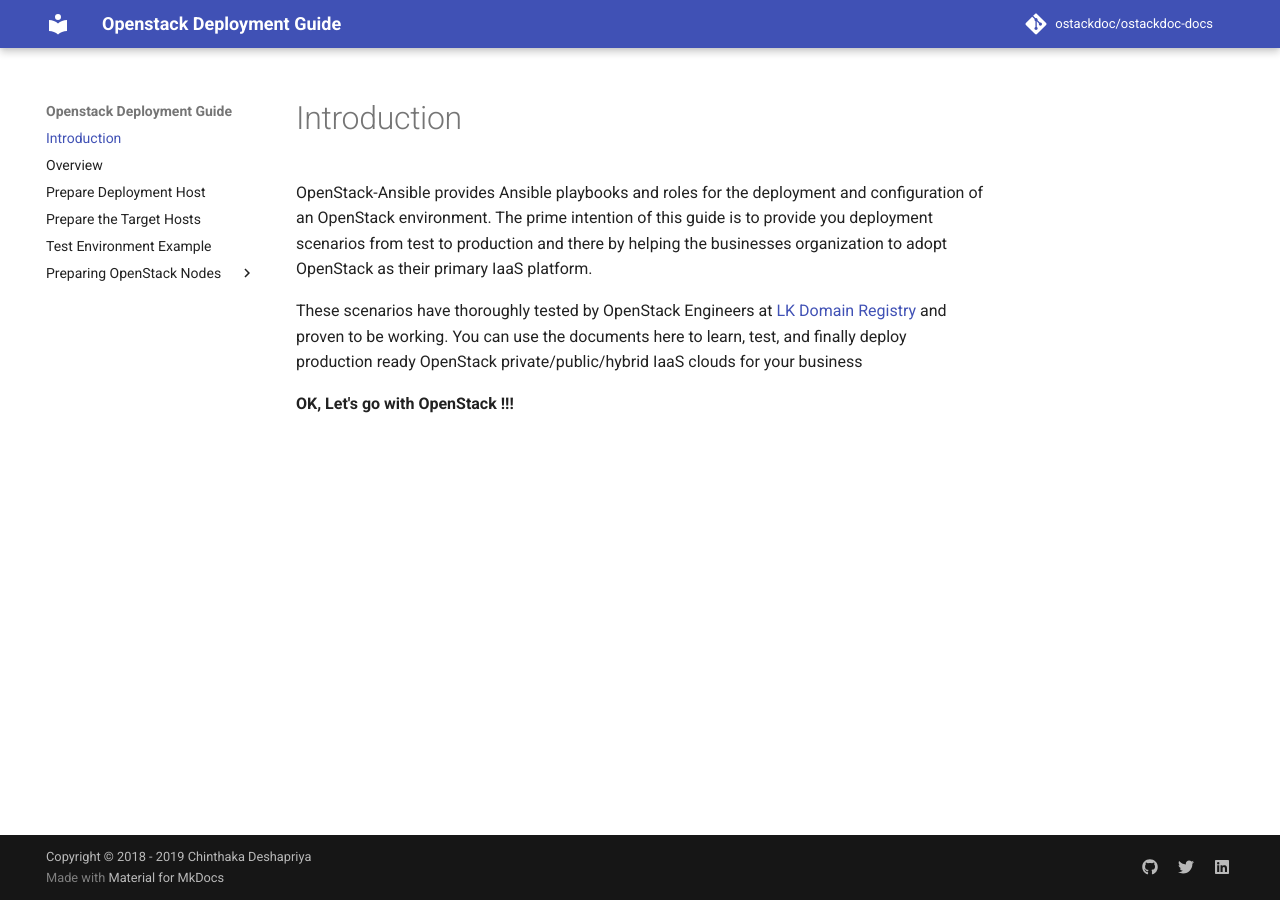
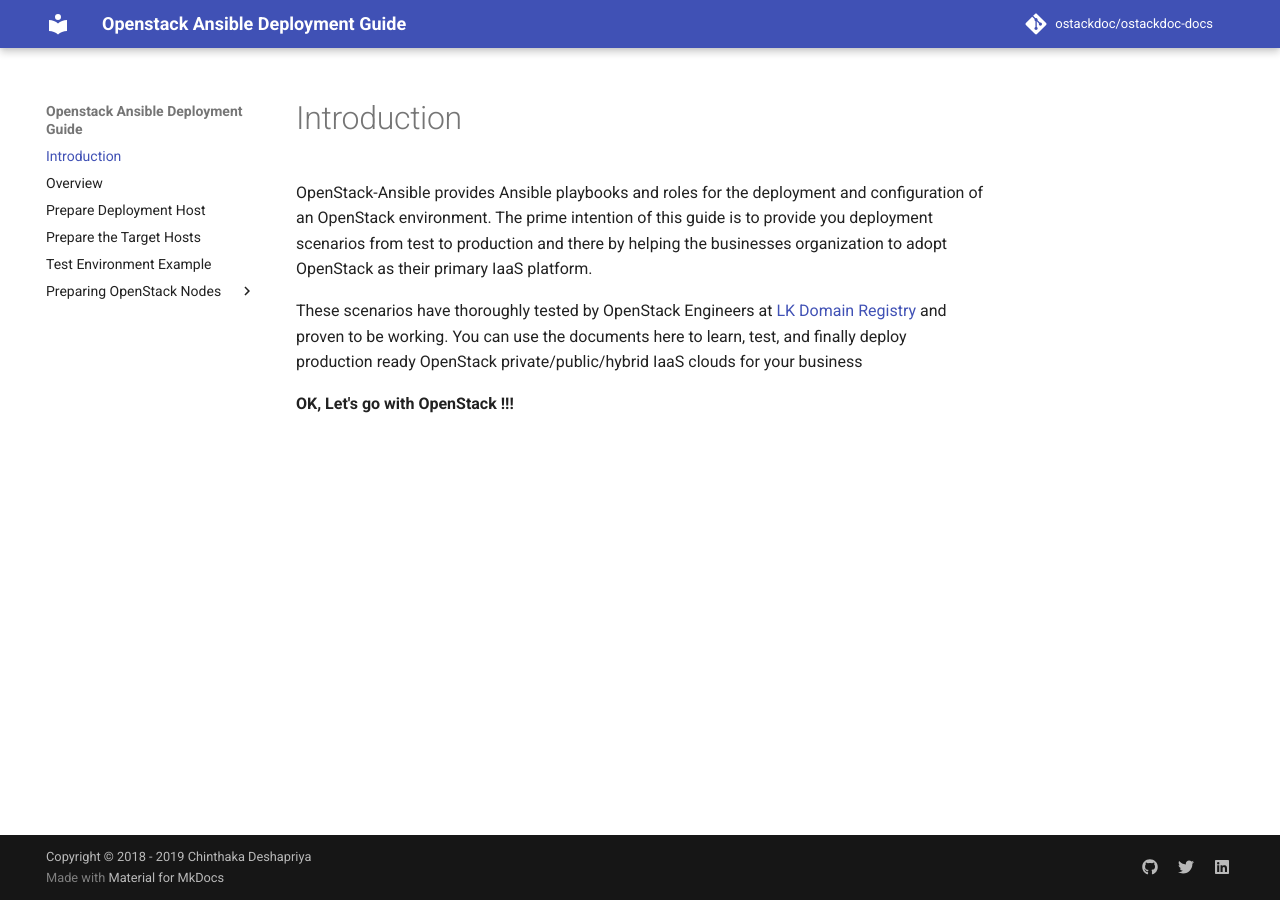
Before and after one commit to ostackdoc/ostackdoc-docs, an MkDocs documentation site: the page built from docs/index.md, in a window 1280 px wide. Built offline with MkDocs 1.6.1 and Material for MkDocs 9.7.7, drawn with Linux system fonts in a browser that asks for light colours; comment, search, counter and statistics services are not loaded.

Commit message:
Modified

```diff
--- a/mkdocs.yml
+++ b/mkdocs.yml
@@ -1,5 +1,5 @@
 # Project information
-site_name: 'Openstack Deployment Guide'
+site_name: 'Openstack Ansible Deployment Guide'
 site_description: 'Guide for openstack-ansible Deployers'
 site_author: 'Chinthaka Deshapriya'
 site_url: 'https://ostackdoc.github.io'
```
